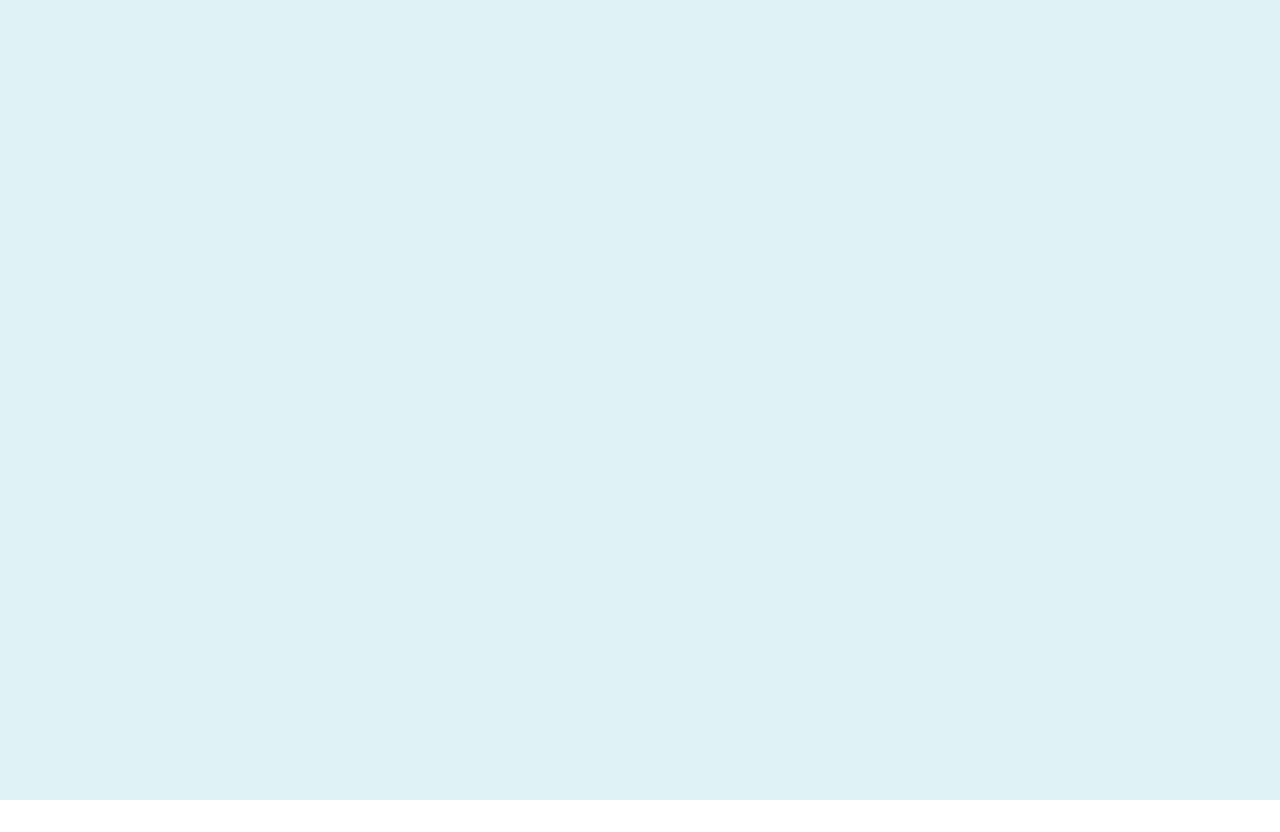
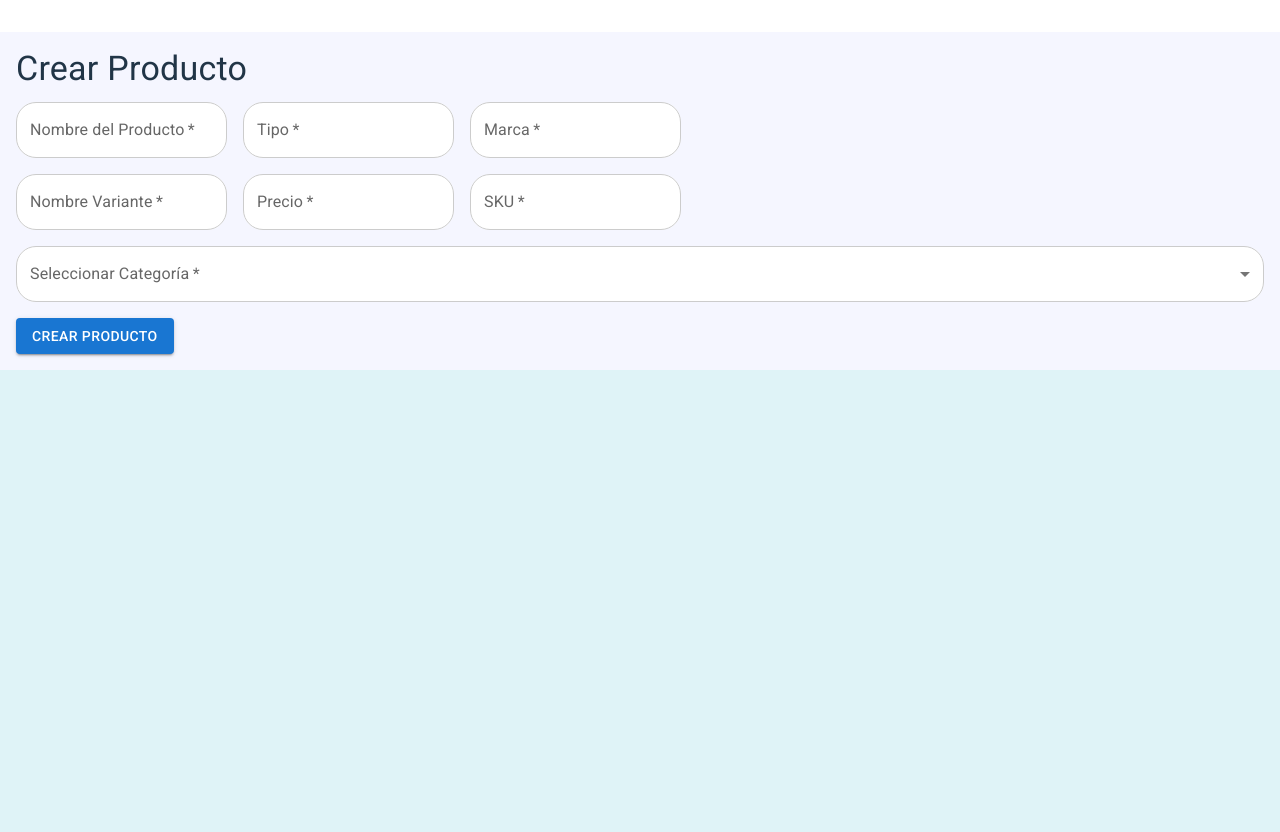
Before and after one commit to No-Country-simulation/equipo-c24-33-t-webapp, a React (Vite) app: page /create-product in a window 1280 px wide. Before the commit this address had no page. Before the commit the page ends 800 px from the top, so only its background shows below. Built offline with nearby package versions, Linux system fonts and the light colour scheme.

Commit message:
postear y obtener productos

```diff
--- a/src/App.jsx
+++ b/src/App.jsx
@@ -4,6 +4,7 @@ import './App.css';
 import LoginPage from './pages/LoginPage';
 import RegisterPage from './pages/RegisterPage';
 import ProductPage from './pages/ProductPage';
+import CreateProductPage from './pages/CreateProductPage'
 
 const App = () => {
   return (
@@ -13,6 +14,8 @@ const App = () => {
         <Route path="/login" element={<LoginPage />} />
         <Route path="/register" element={<RegisterPage />} />
         <Route path="/products" element={<ProductPage />} />
+        <Route path="/create-product" element={<CreateProductPage />} />
+
       </Routes>
     </Router>
   );
--- a/src/components/Logged/ProductContainer.jsx
+++ b/src/components/Logged/ProductContainer.jsx
@@ -1,4 +1,4 @@
-import React from "react";
+import React, { useState, useEffect } from "react";
 import AppBar from "@mui/material/AppBar";
 import Toolbar from "@mui/material/Toolbar";
 import Button from "@mui/material/Button";
@@ -14,6 +14,8 @@ import Paper from "@mui/material/Paper";
 import Typography from "@mui/material/Typography";
 import { styled } from "@mui/material/styles";
 import "../../assets/styles/productPage.css";
+import { Link } from "react-router-dom";
+import Dayflow from "../../assets/images/Dayflow.png";
 
 const Search = styled("div")(({ theme }) => ({
   position: "relative",
@@ -55,6 +57,16 @@ const StyledInputBase = styled(InputBase)(({ theme }) => ({
 }));
 
 function ProductPage() {
+  const [products, setProducts] = useState([]);
+
+
+  useEffect(() => {
+    fetch("https://stockerback.onrender.com/api/products")
+      .then((response) => response.json())
+      .then((data) => setProducts(data))
+      .catch((error) => console.error("Error fetching products:", error));
+  }, []);
+
   return (
     <div className="container">
       <Box my={4}>
@@ -74,11 +86,17 @@ function ProductPage() {
       <Button color="inherit">Productos</Button>
       <Button color="inherit">Servicios</Button>
       <Button color="inherit">Pack</Button>
-            <Button variant="contained" color="primary">
+      <Button
+        variant="contained"
+        color="primary"
+        component={Link}
+        to="/create-product"
+      >
         + Crear
       </Button>
     </Toolbar>
   </AppBar>
+
   <TableContainer component={Paper}>
     <Table>
       <TableHead>
@@ -90,37 +108,40 @@ function ProductPage() {
         </TableRow>
       </TableHead>
       <TableBody>
-              <TableRow>
+        {products.length > 0 ? (
+          products.map((product) => (
+            <TableRow key={product.id}>
               <TableCell>
                 <Box display="flex" alignItems="center">
                   <input type="checkbox" />
                   <Typography variant="body2" color="textSecondary" ml={2}>
-                      No hay productos agregados
+                    {product.name}
                   </Typography>
                 </Box>
               </TableCell>
               <TableCell>
                 <Typography variant="body2" color="textSecondary">
-                    Aquí se vería el estado
+                  {product.status || "Estado desconocido"}
                 </Typography>
               </TableCell>
               <TableCell>
                 <Typography variant="body2" color="textSecondary">
-                    Aquí se vería la marca
+                  {product.brand || "Marca desconocida"}
                 </Typography>
               </TableCell>
               <TableCell>
                 <Typography variant="body2" color="textSecondary">
-                    Aquí se vería el tipo de producto
+                  {product.category?.name || "Categoría desconocida"}
                 </Typography>
               </TableCell>
             </TableRow>
-            </TableBody>
-          </Table>
-        </TableContainer>
+          ))
+        ) : (
+          <TableRow>
+            <TableCell colSpan={4}>
               <Box display="flex" flexDirection="column" alignItems="center" py={10}>
                 <img
-            src="https://placehold.co/200x200"
+                  src={Dayflow}
                   alt="Illustration of a person sitting with a laptop"
                   width="200"
                   height="200"
@@ -130,6 +151,12 @@ function ProductPage() {
                   "Productos" agrega un nuevo producto.
                 </Typography>
               </Box>
+            </TableCell>
+          </TableRow>
+        )}
+      </TableBody>
+    </Table>
+  </TableContainer>
 </Box>
     </div>
   );
--- /dev/null
+++ b/src/pages/CreateProductPage.jsx
@@ -0,0 +1,131 @@
+import React, { useState } from "react";
+import { Box, TextField, Button, Typography, MenuItem, InputLabel, Select, FormControl } from "@mui/material";
+import axios from "axios";
+
+function CreateProductPage() {
+  const [productName, setProductName] = useState("");
+  const [productType, setProductType] = useState("");
+  const [productBrand, setProductBrand] = useState("");
+  const [variantName, setVariantName] = useState("");
+  const [price, setPrice] = useState("");
+  const [sku, setSku] = useState("");
+  const [categoryId, setCategoryId] = useState("");
+
+  const handleSubmit = async (e) => {
+    e.preventDefault();
+
+    const productData = {
+      name: productName,
+      price: parseFloat(price),
+      quantity: 1,
+      categoryId: categoryId,
+    };
+
+    try {
+      const response = await axios.post(
+        "https://stockerback.onrender.com/api/products",
+        productData,
+        {
+          headers: {
+            "Content-Type": "application/json",
+          },
+        }
+      );
+      console.log("Producto creado exitosamente:", response.data);
+    } catch (error) {
+      console.error("Error al crear el producto:", error);
+    }
+  };
+
+  return (
+    <Box my={4} p={2}>
+      <Typography variant="h4" gutterBottom>
+        Crear Producto
+      </Typography>
+      <form onSubmit={handleSubmit}>
+        <Box display="flex" flexDirection="row" mb={2}>
+          <Box mr={2}>
+            <TextField
+              label="Nombre del Producto"
+              value={productName}
+              onChange={(e) => setProductName(e.target.value)}
+              fullWidth
+              required
+            />
+          </Box>
+          <Box mr={2}>
+            <TextField
+              label="Tipo"
+              value={productType}
+              onChange={(e) => setProductType(e.target.value)}
+              fullWidth
+              required
+            />
+          </Box>
+          <Box>
+            <TextField
+              label="Marca"
+              value={productBrand}
+              onChange={(e) => setProductBrand(e.target.value)}
+              fullWidth
+              required
+            />
+          </Box>
+        </Box>
+
+        <Box display="flex" flexDirection="row" mb={2}>
+          <Box mr={2}>
+            <TextField
+              label="Nombre Variante"
+              value={variantName}
+              onChange={(e) => setVariantName(e.target.value)}
+              fullWidth
+              required
+            />
+          </Box>
+          <Box mr={2}>
+            <TextField
+              label="Precio"
+              type="number"
+              value={price}
+              onChange={(e) => setPrice(e.target.value)}
+              fullWidth
+              required
+            />
+          </Box>
+          <Box>
+            <TextField
+              label="SKU"
+              value={sku}
+              onChange={(e) => setSku(e.target.value)}
+              fullWidth
+              required
+            />
+          </Box>
+        </Box>
+
+        <Box mb={2}>
+          <FormControl fullWidth required>
+            <InputLabel>Seleccionar Categoría</InputLabel>
+            <Select
+              value={categoryId}
+              onChange={(e) => setCategoryId(e.target.value)}
+              label="Seleccionar Categoría"
+            >
+              <MenuItem value={1}>Electrónica</MenuItem>
+              <MenuItem value={2}>Ropa</MenuItem>
+              <MenuItem value={3}>Hogar</MenuItem>
+
+            </Select>
+          </FormControl>
+        </Box>
+
+        <Button type="submit" variant="contained" color="primary">
+          Crear Producto
+        </Button>
+      </form>
+    </Box>
+  );
+}
+
+export default CreateProductPage;
```
Also changed, not shown: src/assets/images/Dayflow.png (added). Lines whose indentation alone changed are shown as unchanged.
